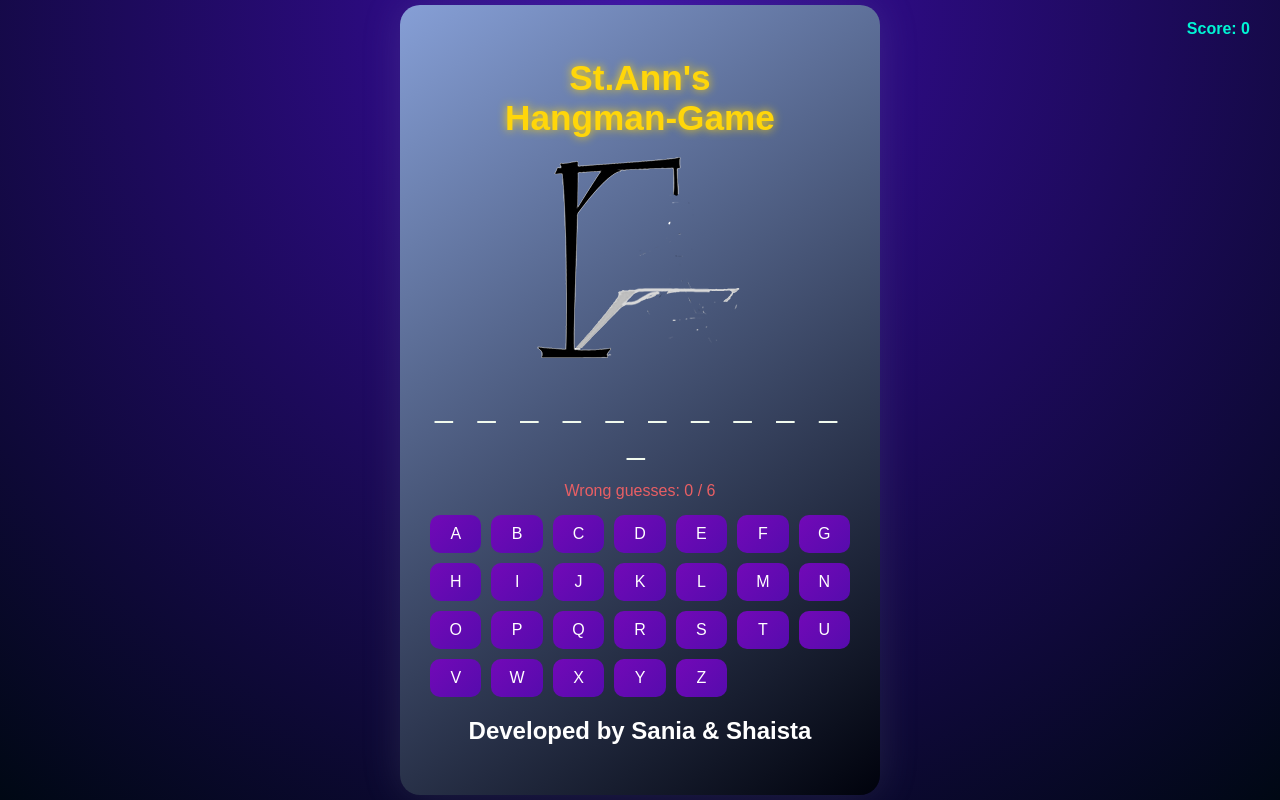
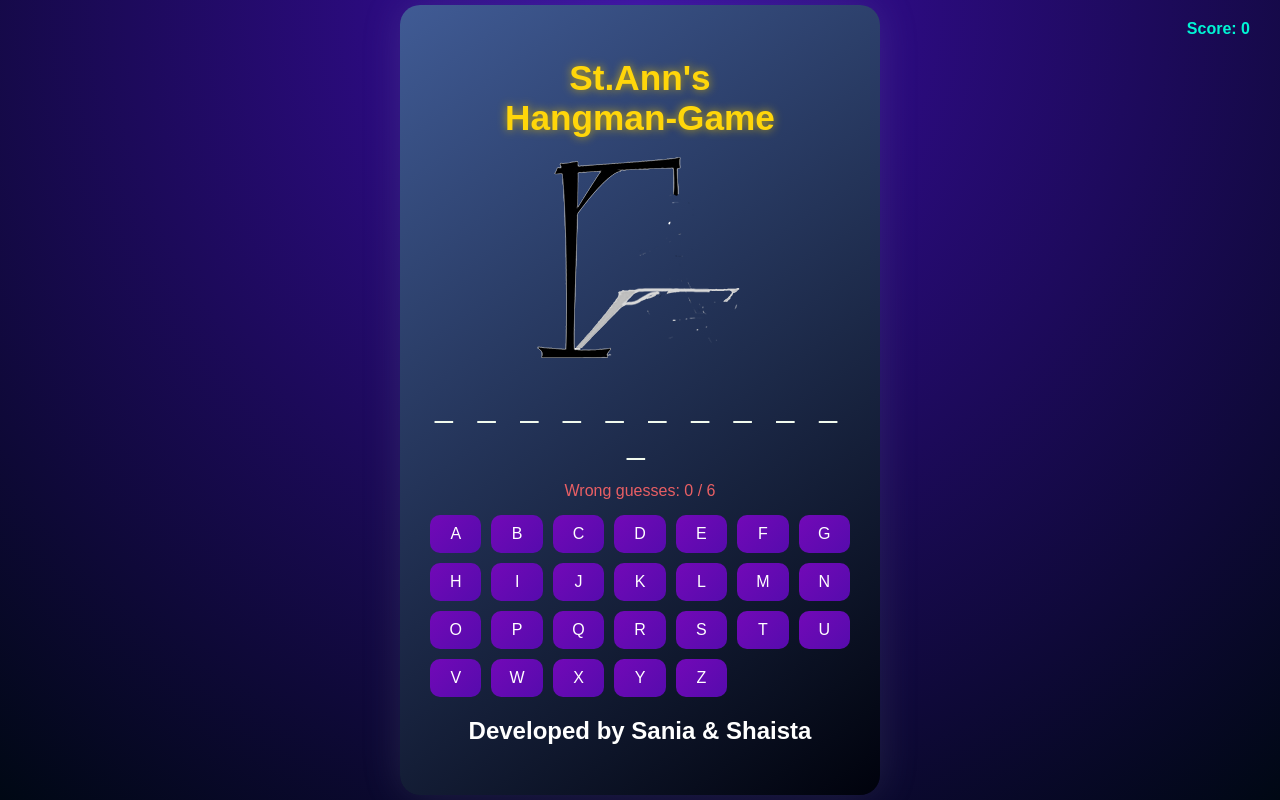
Before and after one commit to Saniahyd1/Hangman-Game, a React (Create React App) app: page / in a window 1280 px wide. Built offline with nearby package versions, Linux system fonts and the light colour scheme.

Commit message:
modified1

```diff
--- a/src/Hangman.css
+++ b/src/Hangman.css
@@ -11,7 +11,7 @@
 
 /* Card */
 .game-card {
-  background: linear-gradient(145deg, #869fd6, #00020c);
+  background: linear-gradient(145deg, #405b95, #00020c);
   padding: 30px;
   border-radius: 20px;
   width: 420px;
@@ -24,7 +24,7 @@
   font-size: 2.2rem;
   color: #ffd60a;
   margin-bottom: 10px;
-  text-shadow: 0 0 10px #ffd60a;
+  text-shadow: 0 0 10px #c4a715;
 }
 
 /* Score */
```
